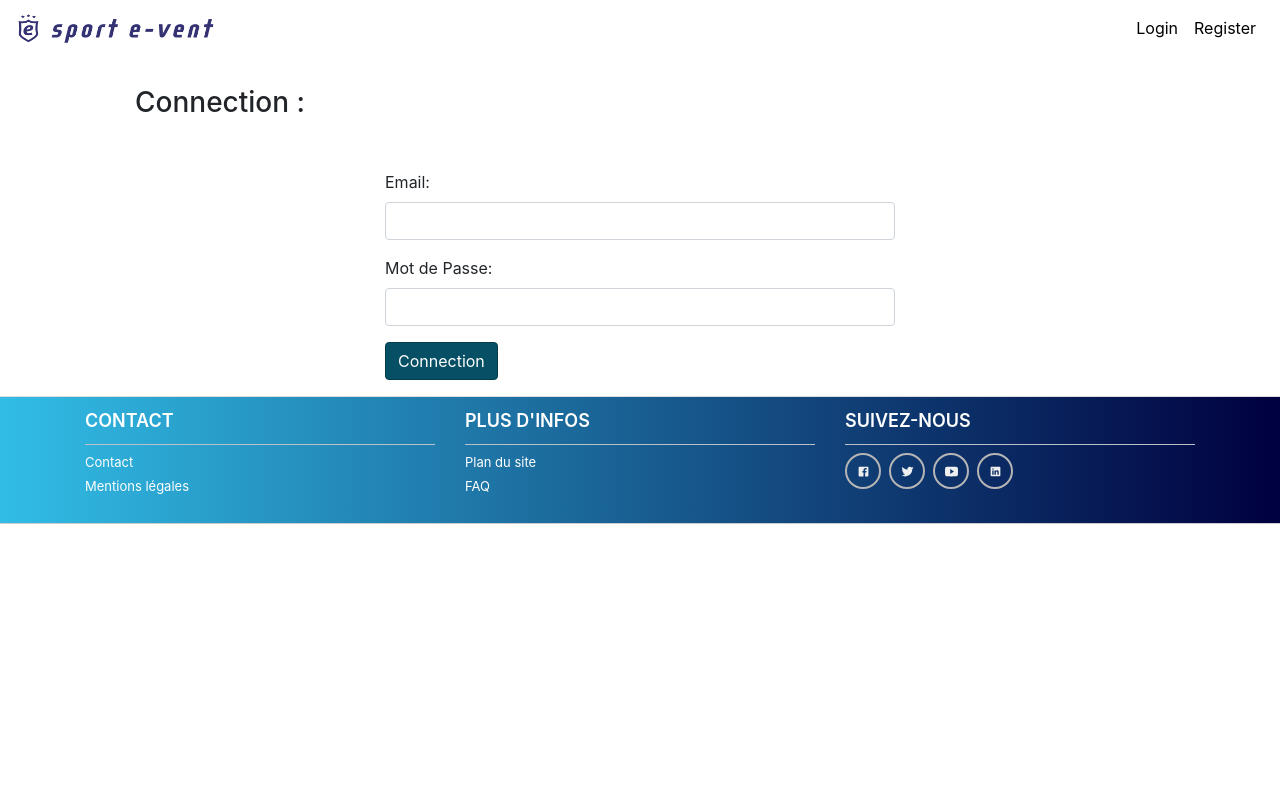
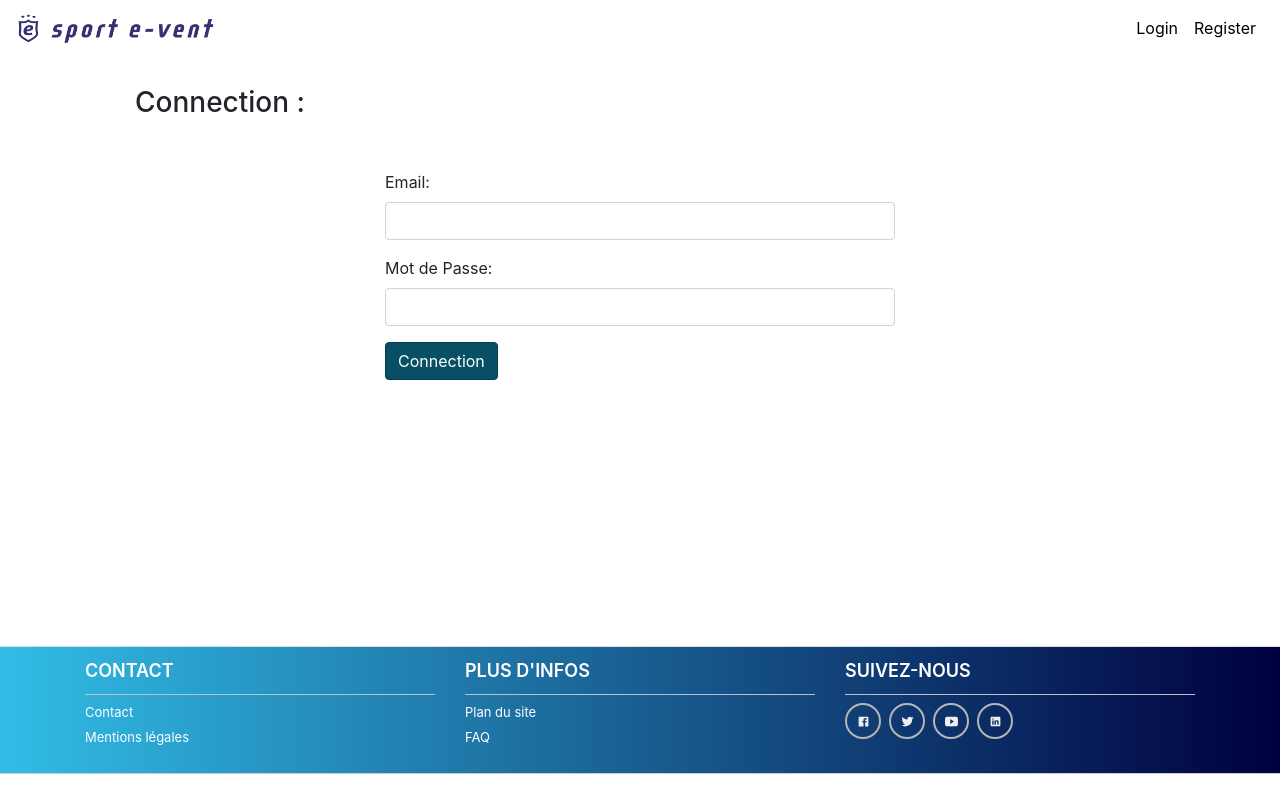
Before and after one commit to C-Cos/codac, a React (Create React App) app in the folder frontend/: page /login in a window 1280 px wide. Built offline with nearby package versions, Linux system fonts and the light colour scheme.

Commit message:
fix height body page login

```diff
--- a/frontend/src/App.css
+++ b/frontend/src/App.css
@@ -35,6 +35,10 @@ src: url('./components/font/Ubuntu-M.tff') format("truetype");
   to {
     transform: rotate(360deg);
   }
+}
+
+#form{
+  min-height: 70vh;
 }
 
 .AssociationInput {
--- a/frontend/src/components/Home/login.js
+++ b/frontend/src/components/Home/login.js
@@ -57,7 +57,7 @@ export default class Login extends React.Component {
 
     render(){
         return (
-            <div className="container">
+            <div id="form" className="container">
                 <h3 style={{marginTop: 30, marginLeft: 50}} > Connection :</h3>
                 <div style={{marginTop: 50, marginLeft: 300, marginRight:300}}>
                     <form onSubmit={this.onSubmit}>
```
